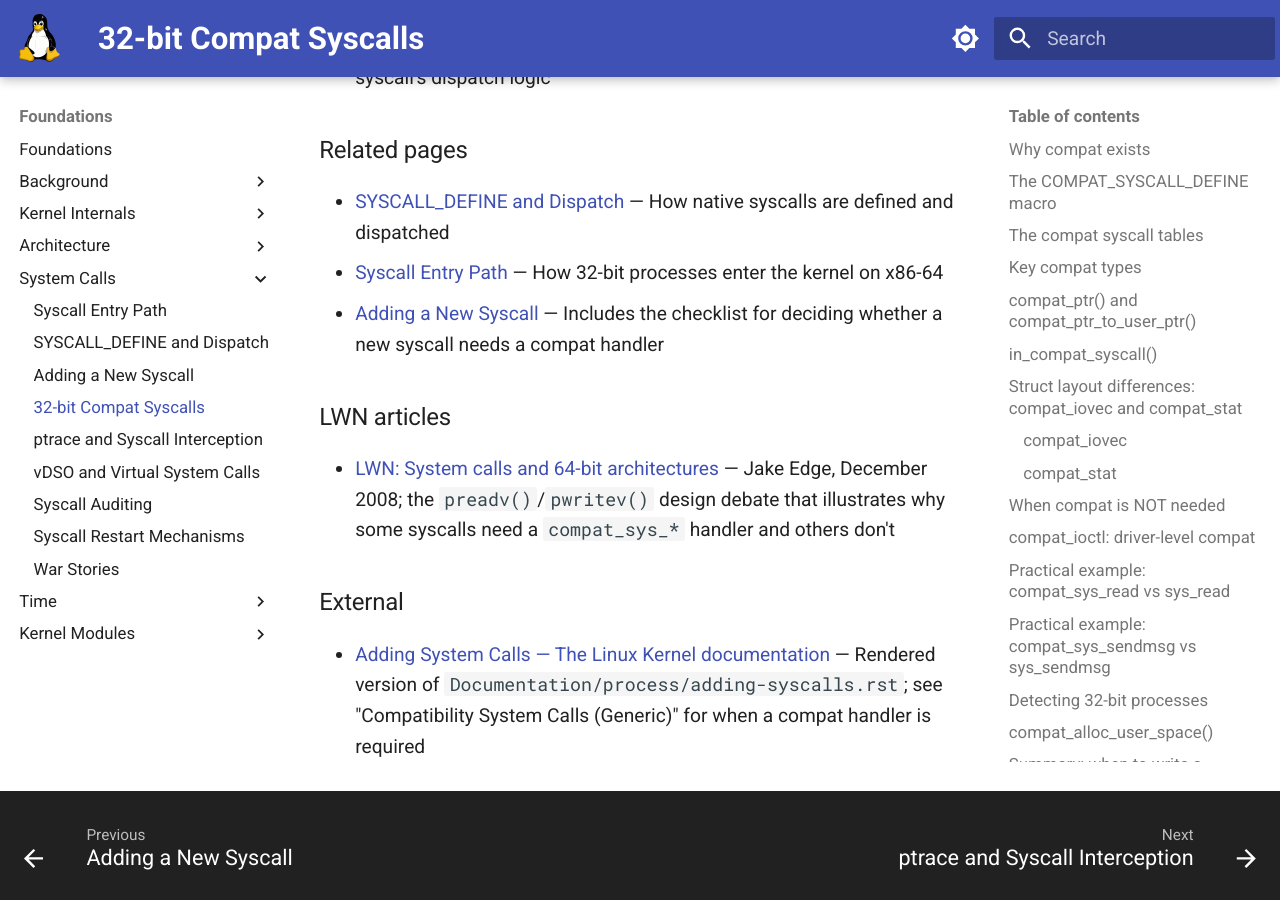
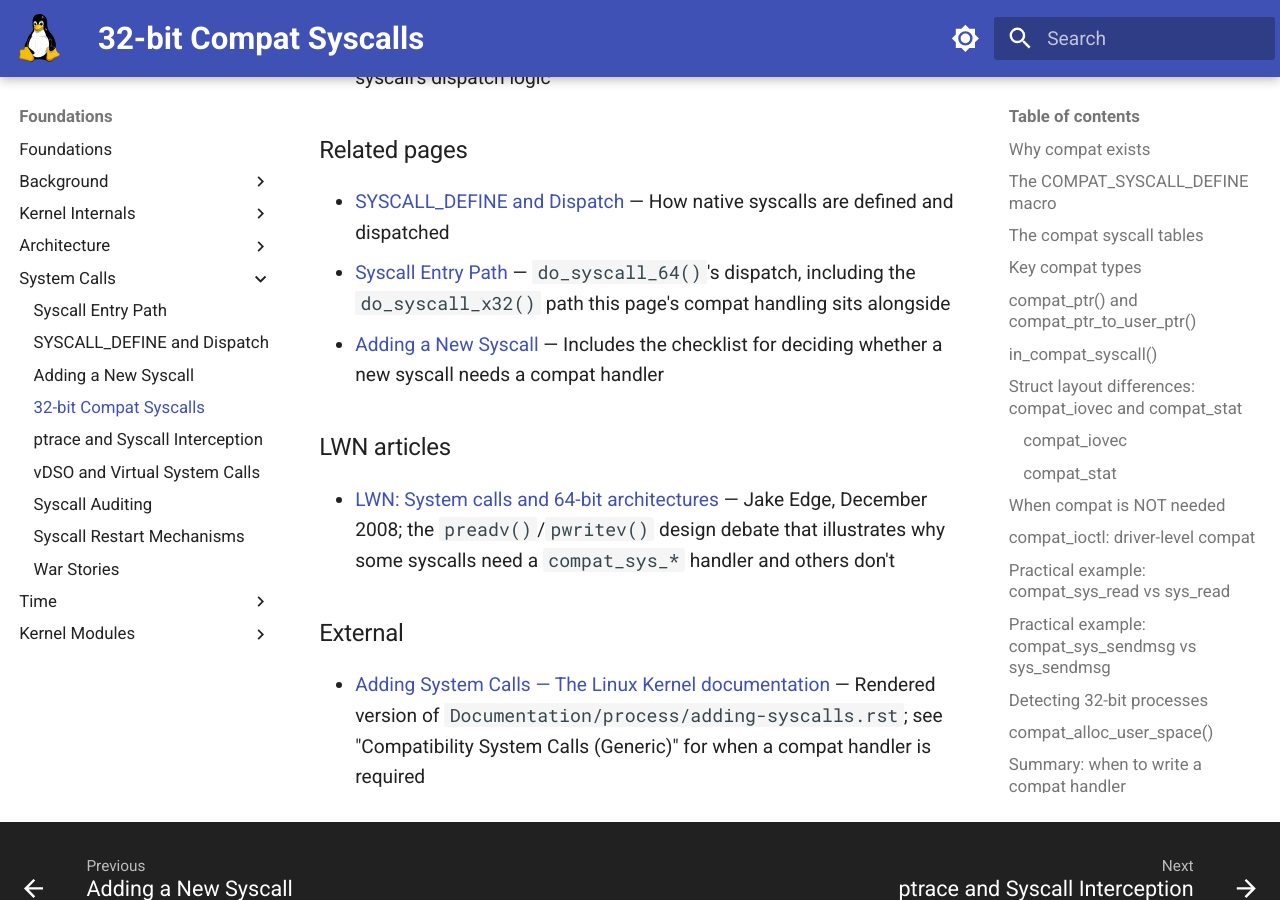
Before and after one commit to laveeshb/linux-kernel-internals, an MkDocs documentation site: the page built from docs/syscalls/compat.md, in a window 1280 px wide and 900 px high, scrolled down 10655 px. Built offline with MkDocs 1.6.1 and Material for MkDocs 9.7.7, drawn with Linux system fonts in a browser that asks for light colours.

Commit message:
Fix round-3 review findings on syscalls citation backfill
- ptrace-interception.md, compat.md: both linked to syscall-entry.md
  claiming content it doesn't have (TIF_SYSCALL_TRACE; how 32-bit
  processes enter the kernel) - reworded to describe what that page
  actually covers (entry_SYSCALL_64/pt_regs/do_syscall_64 dispatch)
- syscall-entry.md: its own compat.md link conflated the x32 ABI
  (64-bit mode, ILP32 pointers) with "32-bit userspace" - x32 and
  ia32 compat are sibling mechanisms, not the same thing; reworded to
  keep them distinct

Round 3 also flagged audit.md's docs.kernel.org citation as broken
(claiming a nonexistent anchor/zero audit content on that page) -
independently re-verified and found this to be a false alarm: all
five claimed anchors (audit_log_start, audit_log_format,
audit_log_end, __audit_syscall_entry, __audit_syscall_exit) are
genuinely present. No change made there.

```diff
--- a/docs/syscalls/compat.md
+++ b/docs/syscalls/compat.md
@@ -336,7 +336,7 @@
 ### Related pages
 
 - [SYSCALL_DEFINE and Dispatch](syscall-define.md) — How native syscalls are defined and dispatched
-- [Syscall Entry Path](syscall-entry.md) — How 32-bit processes enter the kernel on x86-64
+- [Syscall Entry Path](syscall-entry.md) — `do_syscall_64()`'s dispatch, including the `do_syscall_x32()` path this page's compat handling sits alongside
 - [Adding a New Syscall](adding-syscall.md) — Includes the checklist for deciding whether a new syscall needs a compat handler
 
 ### LWN articles
```
Also changed, not shown: docs/syscalls/ptrace-interception.md (+1 -1 lines), docs/syscalls/syscall-entry.md (+1 -1 lines).
